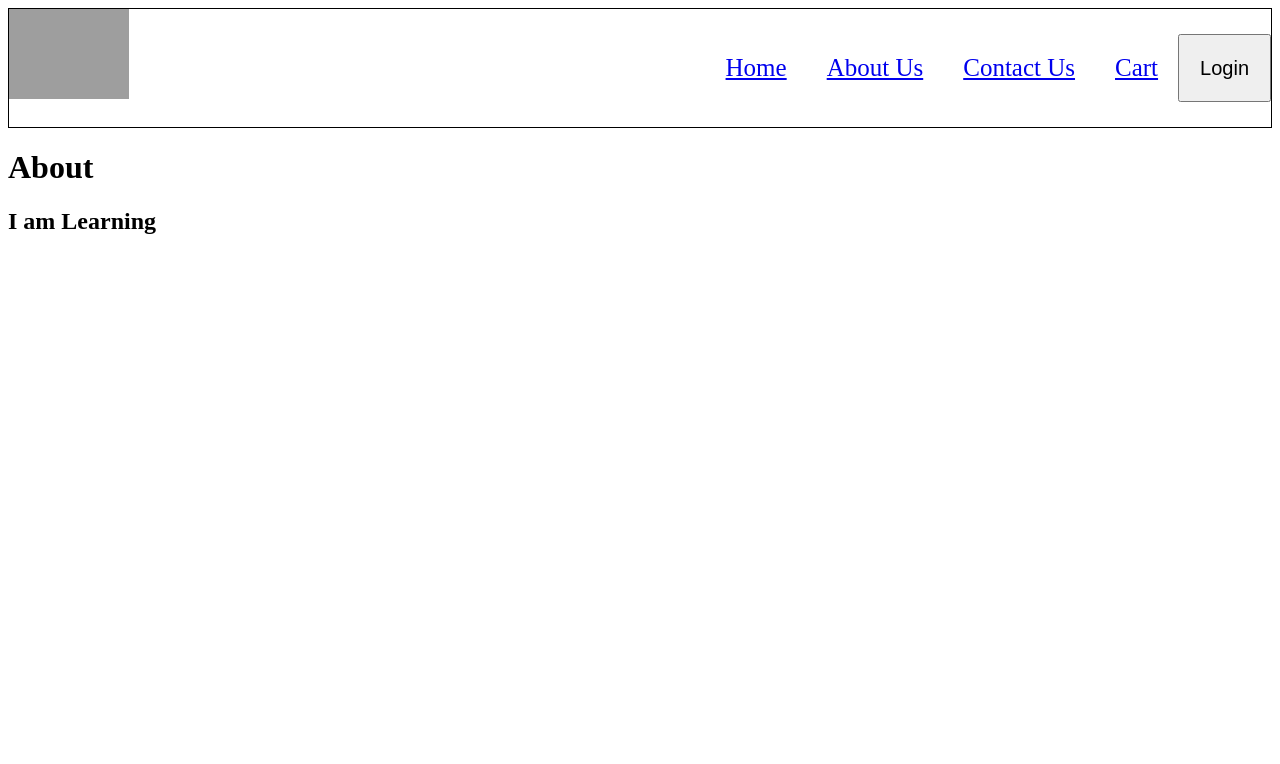
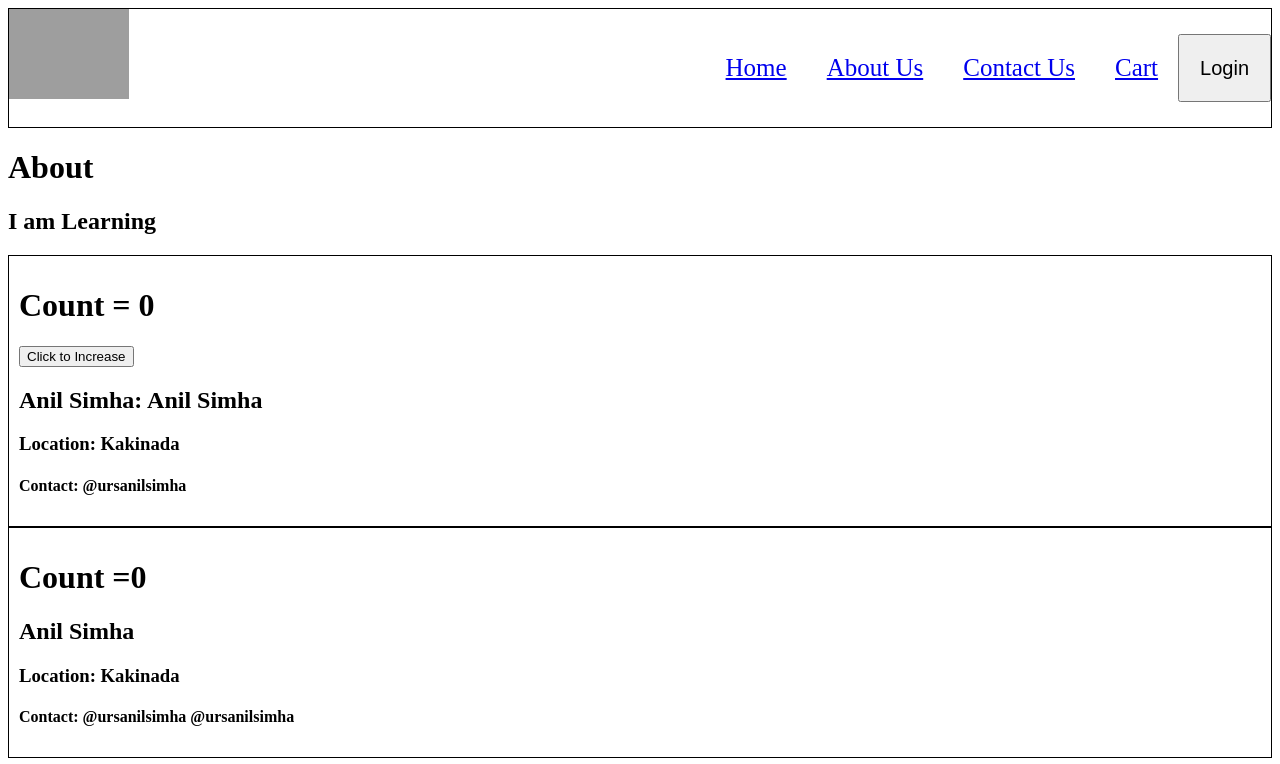
Before and after one commit to anilsimha13/react-implementation, a React app: page /about in a window 1280 px wide. Built offline with nearby package versions, Linux system fonts and the light colour scheme; grey boxes are pictures that could not be loaded.

Commit message:
Episode - 8 (Let's get classy)

```diff
--- a/index.css
+++ b/index.css
@@ -3,10 +3,10 @@
   justify-content: space-between;
   border: 1px solid black;
 }
-.logo{
+.logo {
   width: 120px;
 }
-.nav-items>ul{
+.nav-items > ul {
   font-size: 25px;
   display: flex;
   padding: 0px 2-px;
@@ -16,50 +16,52 @@
   padding: 10px;
   margin: 10px;
 }
-.res-container{
+.res-container {
   display: flex;
   flex-wrap: wrap;
-
 }
-.res-card{
+.res-card {
   margin: 5px;
   padding: 5px;
   width: 350px;
 }
-.res-card:hover{
+.res-card:hover {
   border: 1px solid black;
   cursor: pointer;
-
 }
-.search{
+.search {
   padding: 10px;
 }
-.rest-logo{
+.rest-logo {
   width: 100%;
 }
-.filter-button{
+.filter-button {
   margin: 10px;
   cursor: pointer;
 }
-.shimmer-container{
+.shimmer-container {
   display: flex;
   flex-wrap: wrap;
 }
-.shimmer-card{
+.shimmer-card {
   background-color: #f0f0f0;
   height: 600px;
   width: 350px;
   margin: 10px;
   border-radius: 10px;
 }
-.login{
+.login {
   padding: 0 20px;
   font-size: 20px;
   cursor: pointer;
 }
-.filter{
+.filter {
   display: flex;
   align-items: center;
   border-bottom: 1px solid grey;
   padding: 10px;
 }
+.user-card {
+  padding: 10px;
+  border: 1px solid black;
+}
--- a/src/components/About.js
+++ b/src/components/About.js
@@ -1,13 +1,14 @@
-
-
+import User from "./User";
+import UserClass from "./UserClass";
 const About = () => {
   return (
     <div>
       <h1>About</h1>
       <h2>I am Learning</h2>
+      <User name={"Anil Simha"} />
+      <UserClass twitter={"@ursanilsimha"} />
     </div>
   );
-
-}
+};
 
 export default About;
--- /dev/null
+++ b/src/components/User.js
@@ -0,0 +1,28 @@
+import { useEffect, useState } from "react";
+
+const User = ({ name }) => {
+  const [count, setCount] = useState(0);
+
+  useEffect(() => {
+    // API Call
+    console.log("useEffect called");
+  }, []);
+
+  return (
+    <div className="user-card">
+      <h1>Count = {count}</h1>
+      <button
+        onClick={() => {
+          setCount(count + 1);
+        }}
+      >
+        Click to Increase
+      </button>
+      <h2>Anil Simha: {name}</h2>
+      <h3>Location: Kakinada</h3>
+      <h4>Contact: @ursanilsimha</h4>
+    </div>
+  );
+};
+
+export default User;
--- /dev/null
+++ b/src/components/UserClass.js
@@ -0,0 +1,25 @@
+import React from "react";
+class UserClass extends React.Component {
+  constructor(props) {
+    super(props);
+    this.state = {
+      count: 0,
+    };
+  }
+
+  render() {
+    const { twitter } = this.props;
+    return (
+      <div>
+        <div className="user-card">
+          <h1>Count ={this.state.count}</h1>
+          <h2>Anil Simha</h2>
+          <h3>Location: Kakinada</h3>
+          <h4>Contact: @ursanilsimha {twitter}</h4>
+        </div>
+      </div>
+    );
+  }
+}
+
+export default UserClass;
```
Also changed, not shown: README.md. Lines whose indentation alone changed are shown as unchanged.
